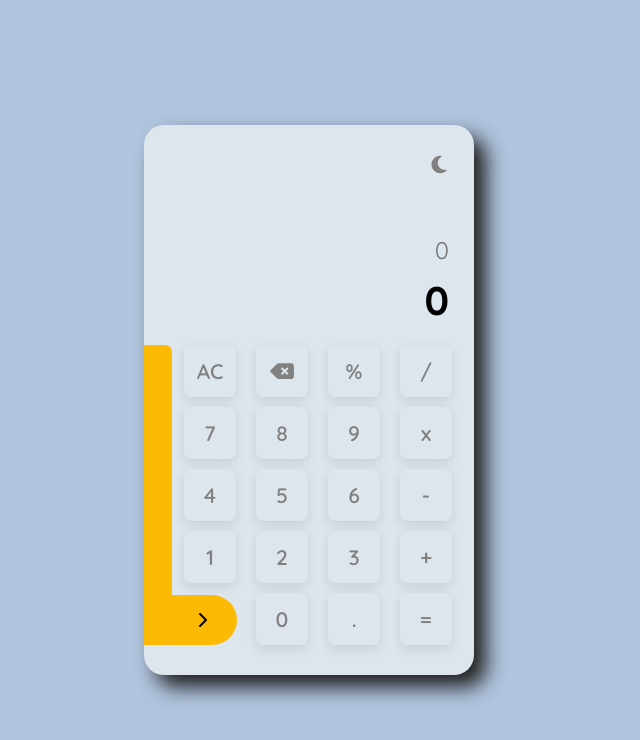
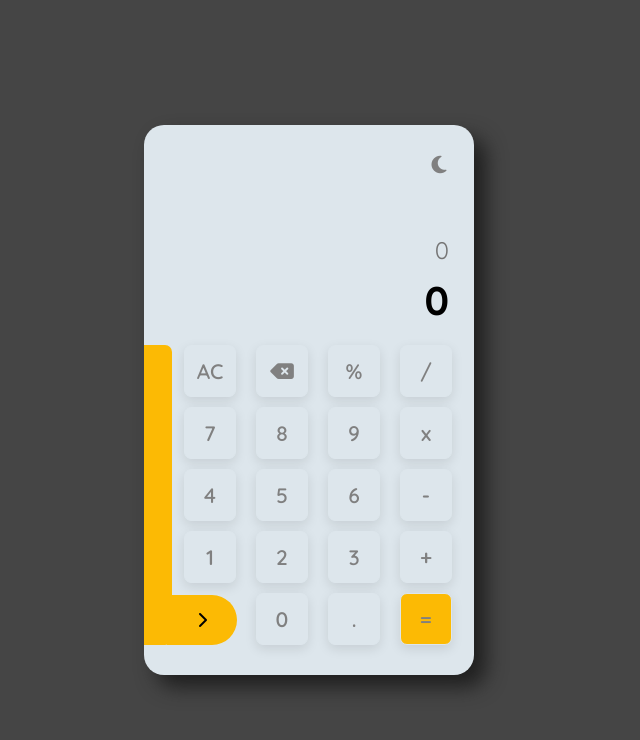
Before and after one commit to dilip1106/Scientific-Calculator, a plain HTML site: page index.html in a window 1280 px wide. Both pictures are taken after a click on the icon 770 px from the left and 165 px from the top of the page. Shown: the whole page, without its empty margins (331-971 px from the left). Drawn offline with Linux system fonts and the light colour scheme.

Commit message:
minor changes

```diff
--- a/index.html
+++ b/index.html
@@ -3,7 +3,7 @@
 <head>
     <meta charset="UTF-8">
     <meta name="viewport" content="width=device-width, initial-scale=1.0">
-    <title>Document</title>
+    <title>Scientific Calculator</title>
     <link rel="stylesheet" href="style.css">
     <link rel="stylesheet" href="https://cdnjs.cloudflare.com/ajax/libs/font-awesome/6.5.2/css/all.min.css">
 </head>
@@ -36,7 +36,7 @@
             <button class="btn bg-btn">+</button>
             <button class="btn shift">0</button>
             <button class="btn shift">.</button>
-            <button class="btns bg-btn shift" onclick="calculate()">=</button>
+            <button class="btns bg-btn shift eq" onclick="calculate()">=</button>
         </div>
         <div class="sci-btns">
             <button class="sci-btn" onclick="sin()">sin</button>
--- a/style.css
+++ b/style.css
@@ -7,7 +7,7 @@
 }
 
 body{
-    background: #b0c4de;
+    background: #454545;
 }
 
 .container{
@@ -123,6 +123,10 @@ body{
     display: none;
 }
 
+.container .btns-box .shift.eq{
+    background: #fcba04;
+}
+
 .container .sci-btns{
     height: 300px;
     width: 230px;
@@ -207,3 +211,6 @@ body{
 .container.light .sci-btns .back-btn{
     color: black;
 }
+.container.light .btns-box .shift.eq{
+    background: #fcba04;
+}
```
